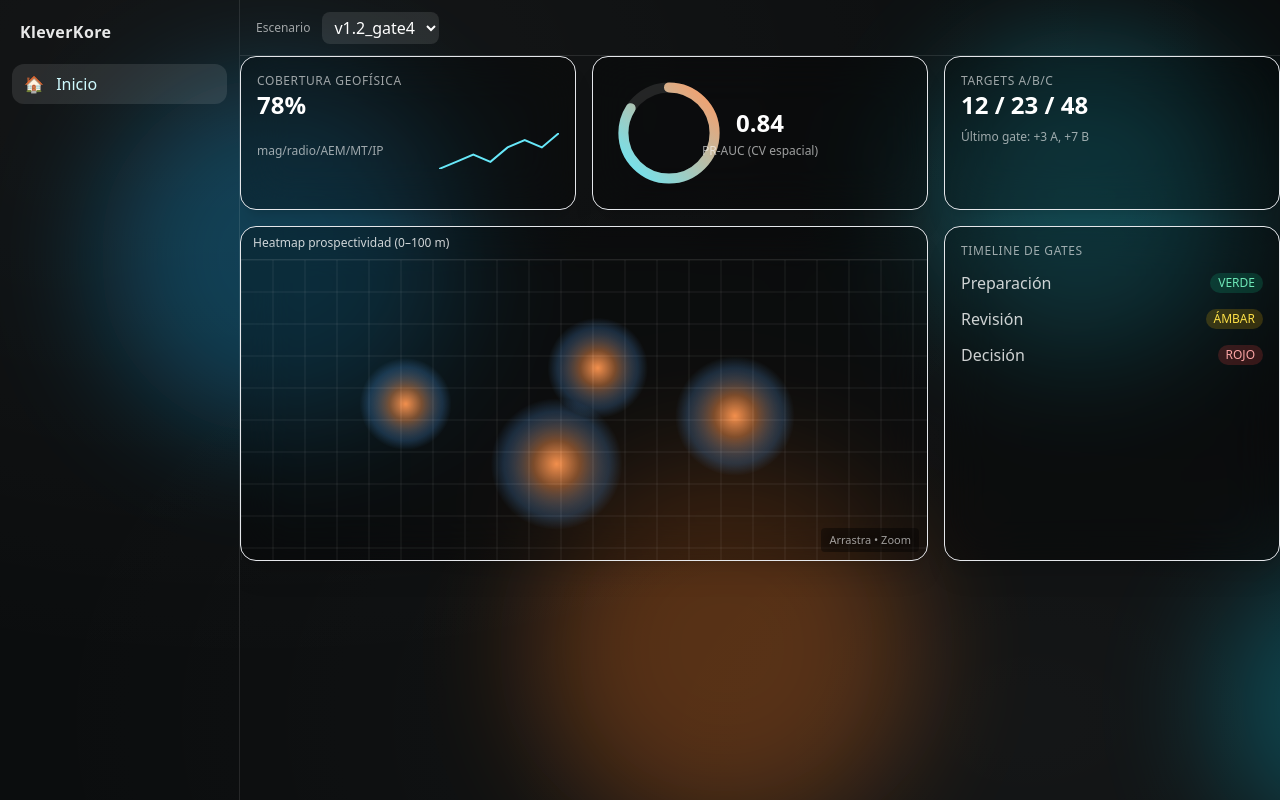
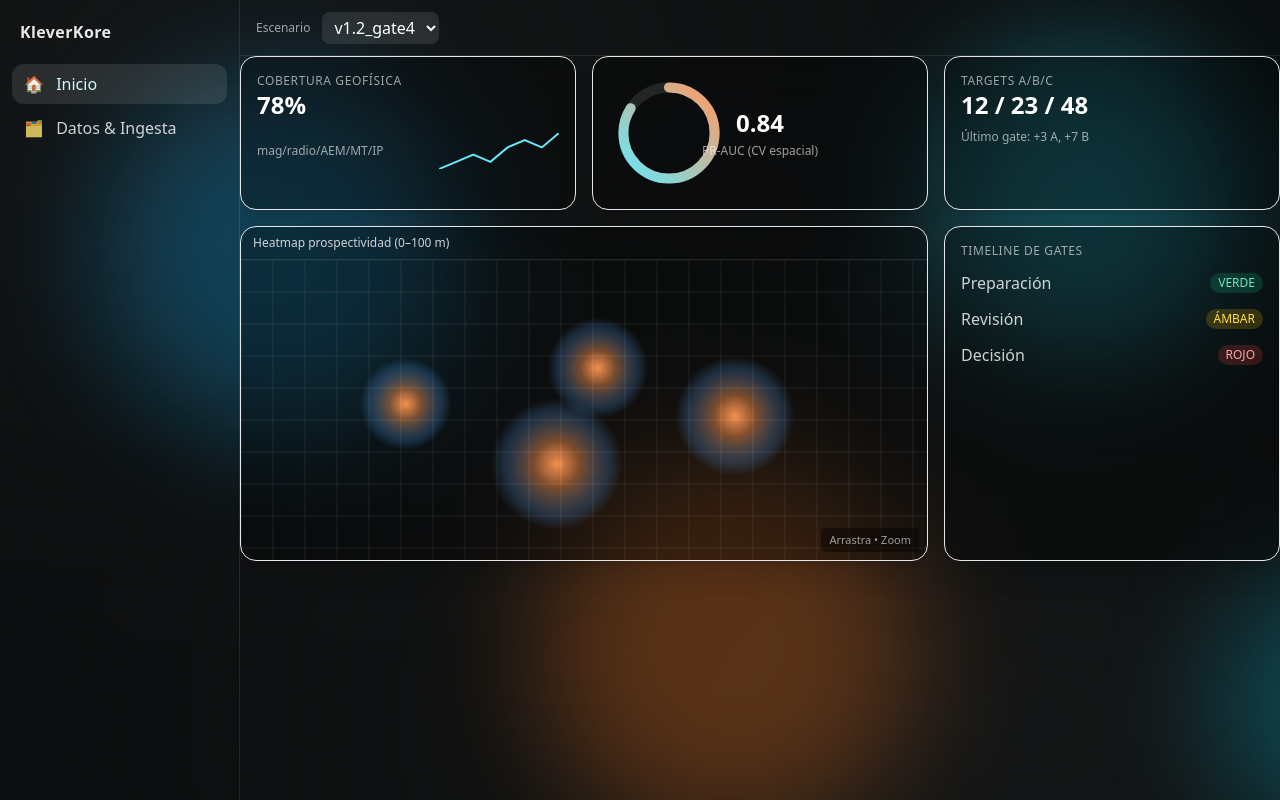
Before and after one commit to cancoretamero/KleverKore, a React (Vite) app: page / in a window 1280 px wide. Built offline with nearby package versions, Linux system fonts and the light colour scheme.

Commit message:
Update App.jsx

```diff
--- a/src/App.jsx
+++ b/src/App.jsx
@@ -4,6 +4,7 @@ import { cx } from './lib/cx.js';
 import Sidebar from './layout/Sidebar.jsx';
 import Topbar from './layout/Topbar.jsx';
 import Home from './modules/Home.jsx';
+import DataIngesta from './modules/DataIngesta.jsx';
 
 export default function App() {
   const [scenario, setScenario] = useState('v1.2_gate4');
@@ -11,11 +12,13 @@ export default function App() {
 
   const modules = [
     { id: 'home', label: 'Inicio', icon: '🏠' },
-    // añadiremos más módulos en pasos siguientes
+    { id: 'data', label: 'Datos & Ingesta', icon: '🗂️' },
+    // seguiremos añadiendo módulos aquí
   ];
 
   const Content = () => {
     if (moduleId === 'home') return <Home />;
+    if (moduleId === 'data') return <DataIngesta />;
     return null;
   };
 
@@ -43,9 +46,7 @@ export default function App() {
       </div>
 
       <div className="absolute inset-0 grid grid-cols-[240px_1fr] text-white">
-      {/* Barra lateral */}
         <Sidebar modules={modules} moduleId={moduleId} setModuleId={setModuleId} />
-        {/* Área principal: Topbar + Contenido */}
         <main className="h-full grid grid-rows-[56px_1fr]">
           <Topbar scenario={scenario} setScenario={setScenario} />
           <div className="overflow-auto">
```
